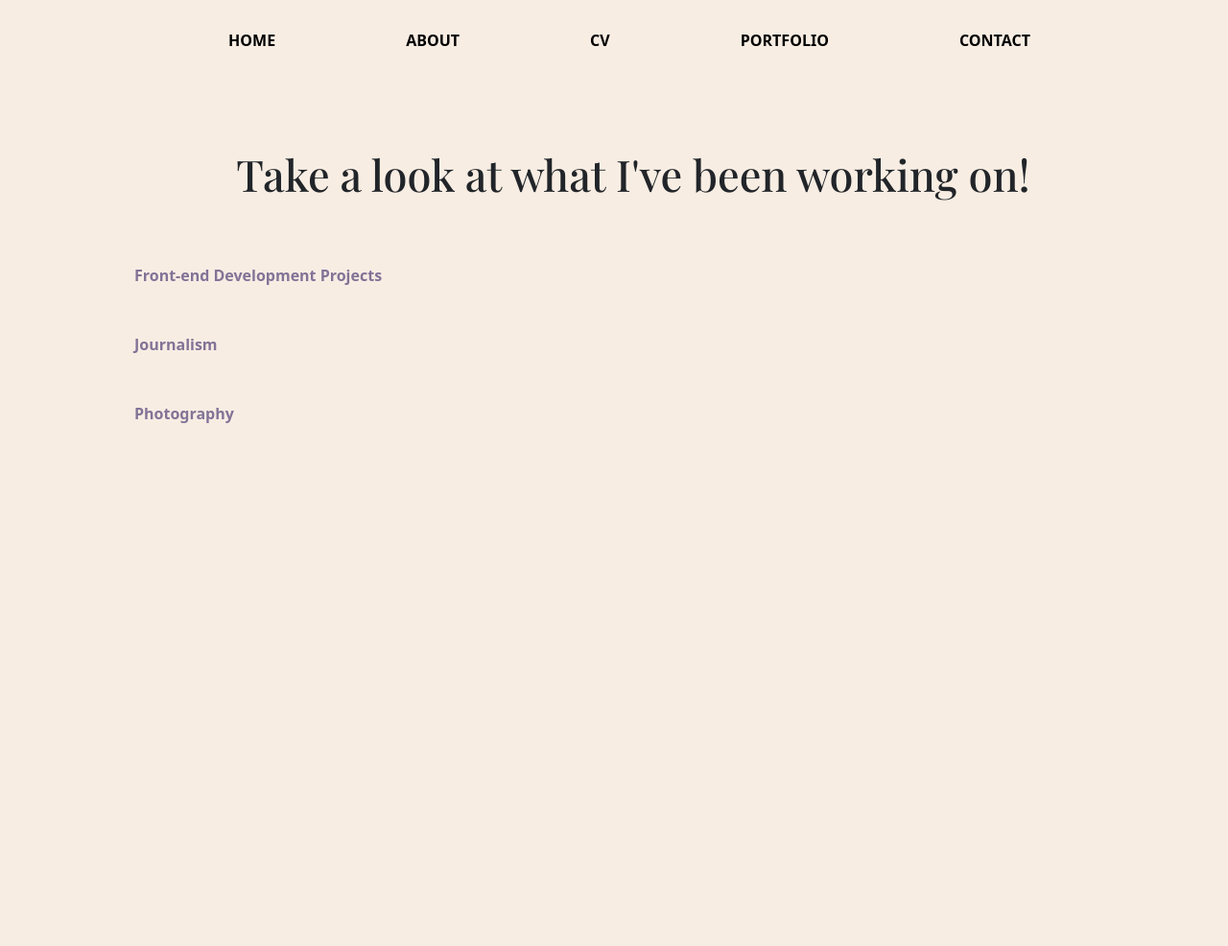
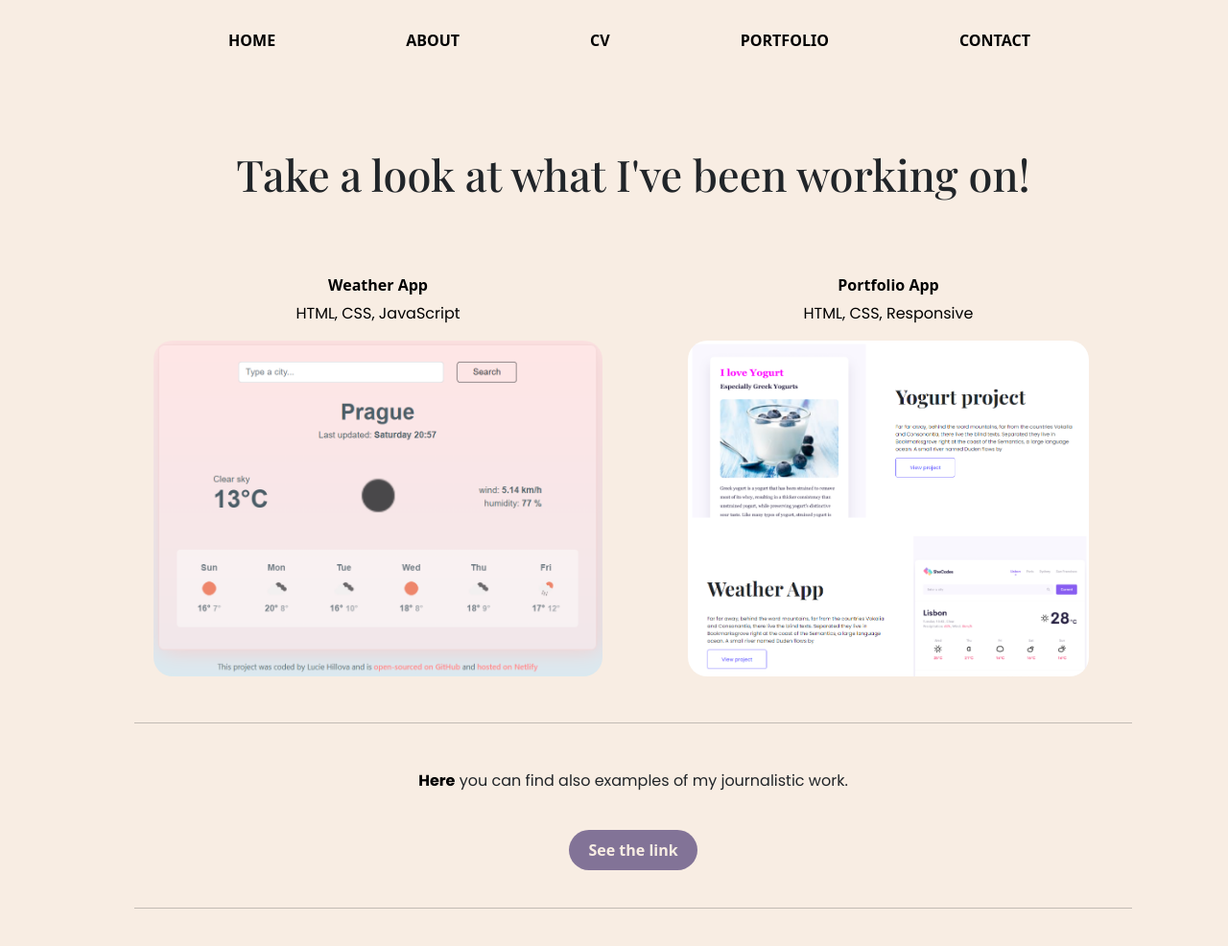
Before and after one commit to hillova/personal-web-page, a plain HTML site: page html-pages/portfolio.html in a window 1280 px wide. Shown: the whole page at 96% size. Before the commit the page ends 800 px from the top, so only its background shows below. Drawn offline with nearby package versions, Linux system fonts and the light colour scheme; a web font is replaced by a local one.

Commit message:
portfolio content completed

```diff
--- a/CSS/styles.css
+++ b/CSS/styles.css
@@ -22,6 +22,12 @@ h3 {
   padding-top: 20px;
   padding-bottom: 25px;
   color: var(--primary-color);
+}
+
+h4 {
+  font-size: 16px;
+  font-weight: 700;
+  margin-top: 30px;
 }
 
 p {
@@ -139,8 +145,21 @@ li a:hover {
   margin-top: 40px;
 }
 
-.contact-page {
+.contact-page,
+.portfolio-page {
   text-align: center;
+}
+
+.portfolio-page img {
+  max-height: 350px;
+}
+
+.portfolio-page a p {
+  font-weight: 400;
+}
+
+.portfolio-page a:hover {
+  color: var(--primary-color);
 }
 
 .contact-page p,
--- a/html-pages/portfolio.html
+++ b/html-pages/portfolio.html
@@ -50,9 +50,42 @@
     </nav>
     <div class="container portfolio-page">
       <h2>Take a look at what I've been working on!</h2>
-      <h3>Front-end Development Projects</h3>
-      <h3>Journalism</h3>
-      <h3>Photography</h3>
+
+      <div class="row">
+        <div class="col-lg-6">
+          <a href="https://thriving-sundae-b4a1ba.netlify.app/">
+            <h4>Weather App</h4>
+            <p>HTML, CSS, JavaScript</p>
+            <img src="/imgs/weather app.png" alt="printscreen of Weather App" />
+          </a>
+        </div>
+
+        <div class="col-lg-6">
+          <a href="https://venerable-arithmetic-9775bb.netlify.app/">
+            <h4>Portfolio App</h4>
+            <p>HTML, CSS, Responsive</p>
+            <img
+              src="/imgs/portfolio app.png"
+              alt="printscreen of Portfolio App"
+            />
+          </a>
+        </div>
+      </div>
+      <hr class="mt-5" />
+      <p class="mt-5 mb-5">
+        <a
+          href="https://www.ceskatelevize.cz/hledani/?q=lucie+hillova&cx=000499866030418304096%3Akbwsey4s4jw&cs=000499866030418304096%3Akbwsey4s4jw#gsc.tab=0&gsc.q=lucie%20hillova&gsc.page=1"
+          target="_blank"
+          >Here</a
+        >
+        you can find also examples of my journalistic work.
+      </p>
+      <a
+        href="https://www.ceskatelevize.cz/hledani/?q=lucie+hillova&cx=000499866030418304096%3Akbwsey4s4jw&cs=000499866030418304096%3Akbwsey4s4jw#gsc.tab=0&gsc.q=lucie%20hillova&gsc.page=1"
+        class="about-button"
+        >See the link</a
+      >
+      <hr class="mt-5" />
     </div>
   </body>
 </html>
```
Also changed, not shown: html-pages/about.html (+1 -1 lines).
